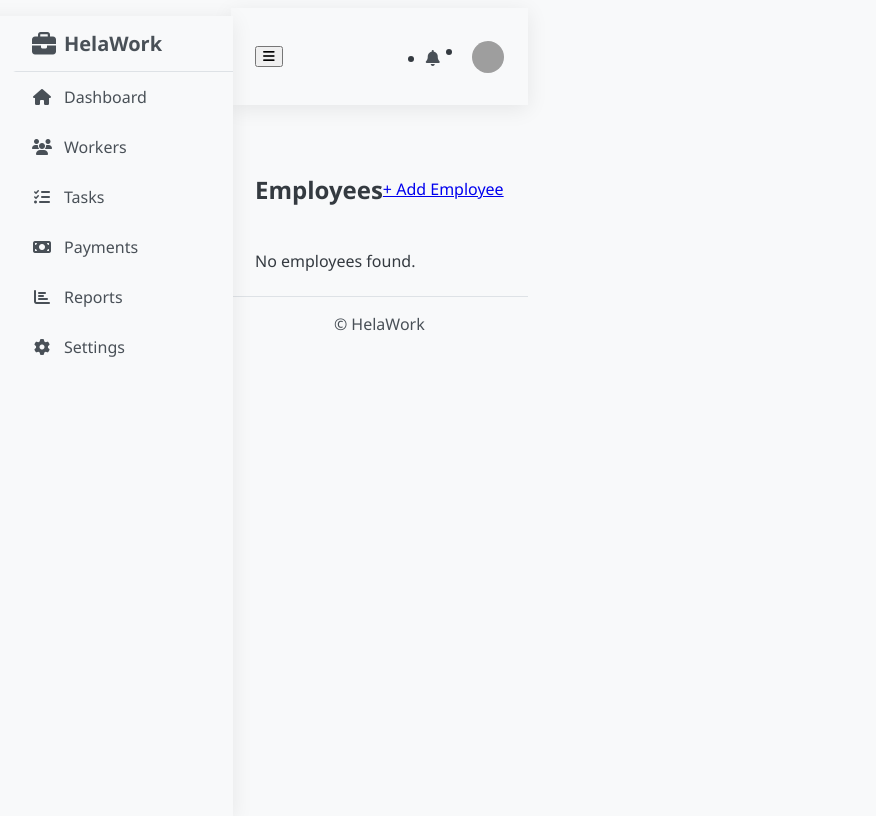
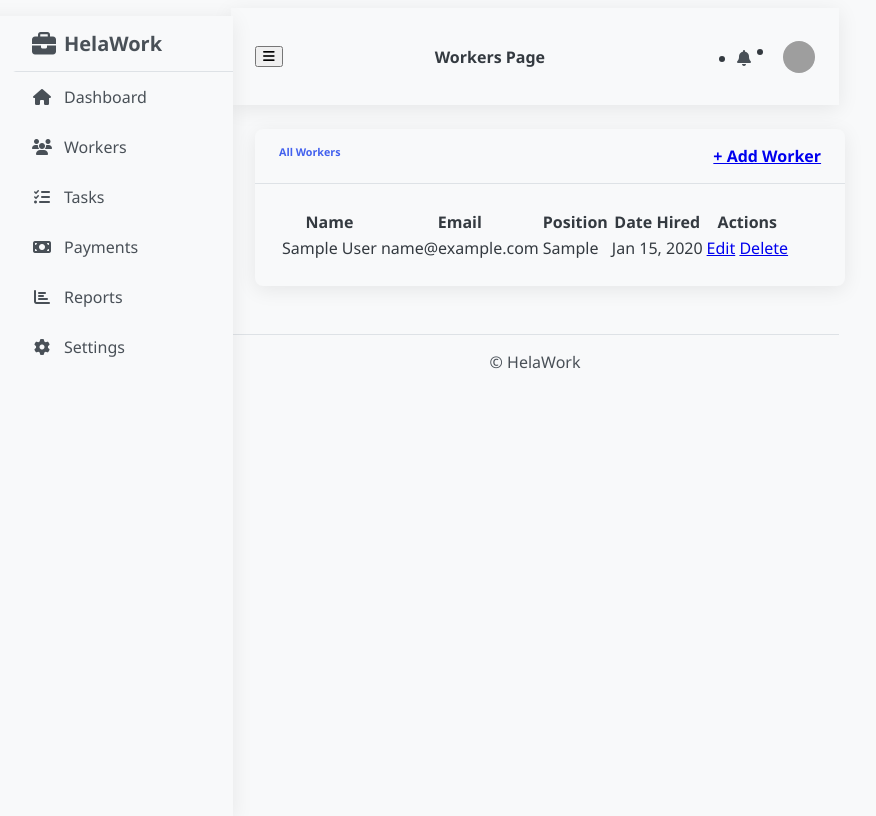
Before and after one commit to machageDev/system-helawork, a Django app: page /worker_list in a window 1280 px wide. Shown: the whole page, without its empty margins (27-903 px from the left). Run offline with Django 5.2, Linux system fonts and the light colour scheme; tables that the repository leaves empty hold one stand-in row (values such as "Sample post"); grey boxes are pictures that could not be loaded.

Commit message:
error persist .what the helly

```diff
--- a/backend/core/templates/create_task.html
+++ b/backend/core/templates/create_task.html
@@ -2,7 +2,7 @@
 {% load static %}
 
 {% block title %}Create Task{% endblock %}
-
+{% block page_title %}Create Task Page{% endblock %}
 {% block content %}
 <div class="container mt-4">
     <h2 class="mb-4">Create New Task</h2>
--- a/backend/core/templates/dashboard.html
+++ b/backend/core/templates/dashboard.html
@@ -14,7 +14,7 @@
                 <div class="row no-gutters align-items-center">
                     <div class="col mr-2">
                         <div class="text-xs font-weight-bold text-primary text-uppercase mb-1">
-                            Total Employees</div>
+                            Total Workers</div>
                         <div class="h5 mb-0 font-weight-bold text-gray-800">{{ total_employees }}</div>
                     </div>
                     <div class="col-auto">
--- a/backend/core/templates/edit_worker.html
+++ b/backend/core/templates/edit_worker.html
@@ -1,6 +1,7 @@
 {% extends "base.html" %}
 
-{% block title %}Edit Employee{% endblock %}
+{% block title %}Edit Worker{% endblock %}
+{% block page_title %}Worker Page{% endblock %}
 
 {% block content %}
 <div class="container mt-4">
--- a/backend/core/templates/task.html
+++ b/backend/core/templates/task.html
@@ -2,7 +2,7 @@
 {% load static %}
 
 {% block title %}Tasks{% endblock %}
-
+{% block page_title %}Task Page{% endblock %}
 {% block content %}
 <div class="container mt-4">
     <h2 class="mb-4">Task List</h2>
--- a/backend/core/templates/worker.html
+++ b/backend/core/templates/worker.html
@@ -1,22 +1,28 @@
 {% extends "base.html" %}
 {% load static %}
 
-{% block title %}Employees{% endblock %}
+{% block title %}Workers | HelaWork{% endblock %}
+{% block page_title %}Workers Page{% endblock %}
 
 {% block content %}
-<div class="container mt-4">
-    <div class="d-flex justify-content-between align-items-center mb-4">
-        <h2>Employees</h2>
-        <a href="{% url 'create_employee' %}" class="btn btn-primary">
-            + Add Employee
+<div class="row">
+
+    <!-- Workers List -->
+    <div class="col-lg-12">
+        <div class="card shadow mb-4">
+            <div class="card-header py-3 d-flex justify-content-between">
+                <h6 class="m-0 font-weight-bold text-primary">All Workers</h6>
+                <a href="{% url 'create_employee' %}" class="btn btn-sm btn-primary">
+                    + Add Worker
                 </a>
             </div>
-
-    {% if employees %}
-        <table class="table table-striped table-bordered shadow-sm">
+            <div class="card-body">
+                {% if workers %}
+                    <div class="table-responsive">
+                        <table class="table table-striped table-bordered mb-0">
                             <thead class="table-dark">
                                 <tr>
-                    <th>Username</th>
+                                    <th>Name</th>
                                     <th>Email</th>
                                     <th>Position</th>
                                     <th>Date Hired</th>
@@ -24,16 +30,16 @@
                                 </tr>
                             </thead>
                             <tbody>
-                {% for employee in employees %}
+                                {% for worker in workers %}
                                 <tr>
-                    <td>{{ employee.user.username }}</td>
-                    <td>{{ employee.user.email }}</td>
-                    <td>{{ employee.position }}</td>
-                    <td>{{ employee.date_hired|date:"M d, Y" }}</td>
+                                    <td>{{ worker.user.name }}</td>
+                                    <td>{{ worker.user.email }}</td>
+                                    <td>{{ worker.position }}</td>
+                                    <td>{{ worker.date_hired|date:"M d, Y" }}</td>
                                     <td>
-                        <a href="{% url 'edit_employee' employee.id %}" class="btn btn-sm btn-warning">Edit</a>
-                        <a href="{% url 'delete_employee' employee.id %}" class="btn btn-sm btn-danger"
-                           onclick="return confirm('Are you sure you want to delete {{ employee.user.username }}?');">
+                                        <a href="{% url 'edit_employee' worker.id %}" class="btn btn-sm btn-warning">Edit</a>
+                                        <a href="{% url 'delete_employee' worker.id %}" class="btn btn-sm btn-danger"
+                                           onclick="return confirm('Are you sure you want to delete {{ worker.user.name }}?');">
                                            Delete
                                         </a>
                                     </td>
@@ -41,8 +47,13 @@
                                 {% endfor %}
                             </tbody>
                         </table>
+                    </div>
                 {% else %}
-        <div class="alert alert-info">No employees found.</div>
+                    <div class="alert alert-info">No Workers found.</div>
                 {% endif %}
             </div>
+        </div>
+    </div>
+
+</div>
 {% endblock %}
--- a/backend/core/views.py
+++ b/backend/core/views.py
@@ -553,7 +553,7 @@ def create_worker(request):
         password = request.POST.get("password")
         position = request.POST.get("position")
 
-        # create user
+        #
         user = User.objects.create(
             name=name,
             email=email,
@@ -562,7 +562,7 @@ def create_worker(request):
         user.set_password(password)
         user.save()
 
-        # create worker
+
         Worker.objects.create(
             user=user,
             position=position
```
Also changed, not shown: backend/core/templates/create_worker.html (+6 -3 lines). Lines whose indentation alone changed are shown as unchanged.
